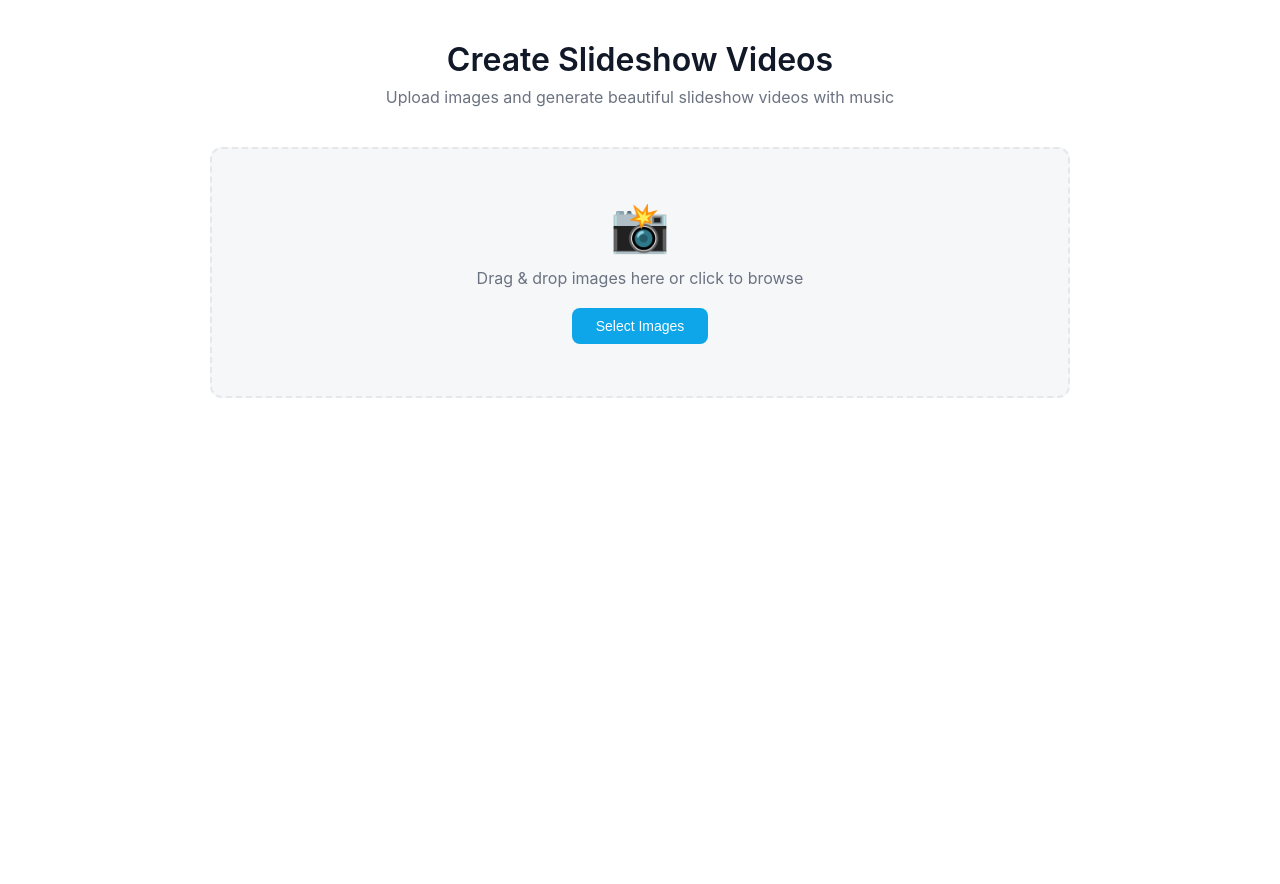
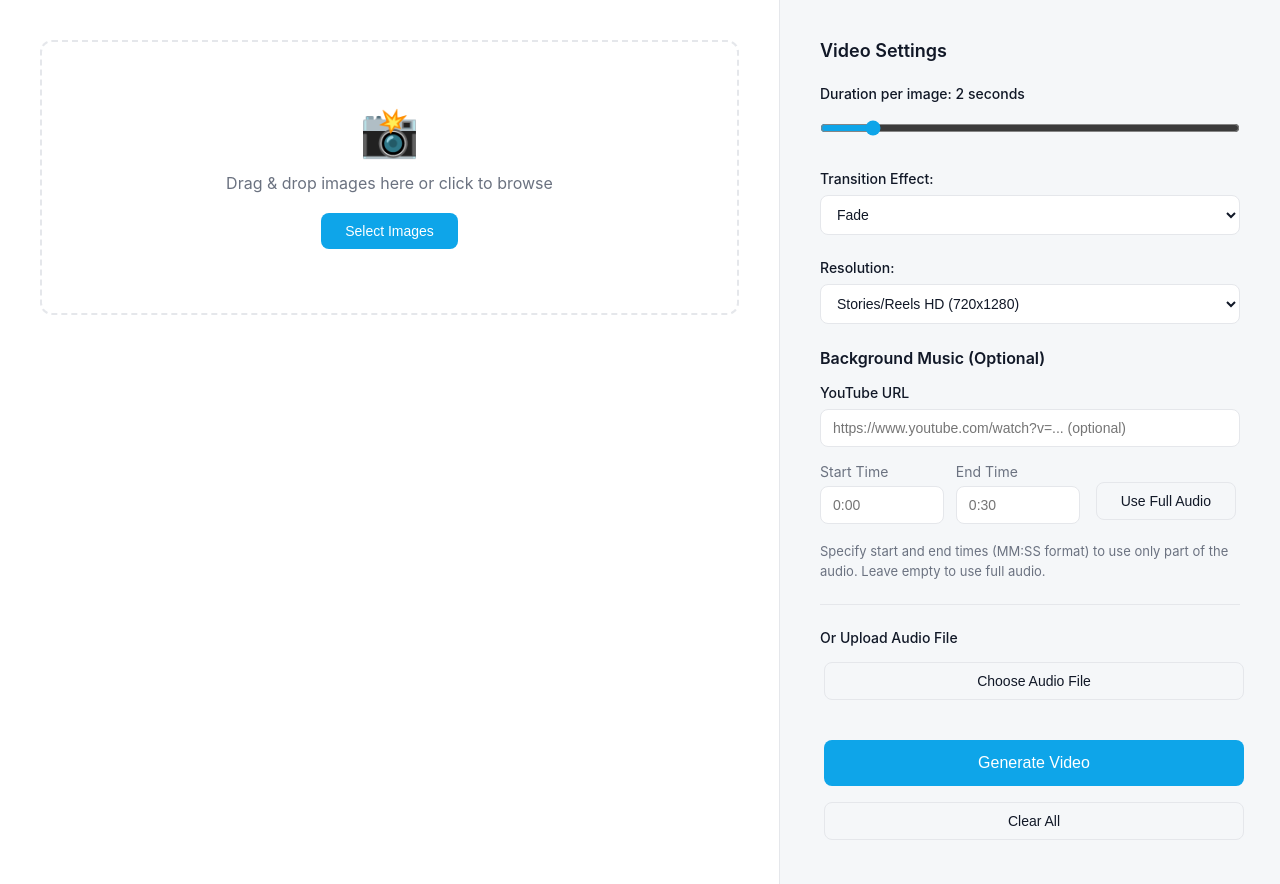
Before and after one commit to yatendra3192/simvid-python, a Flask app: page / in a window 1280 px wide. Shown: the part 73-957 px from the top of the page. Run offline with Flask 3, Linux system fonts and the light colour scheme; some libraries are stand-ins or nearby versions.

Commit message:
Update UI to split-screen desktop layout - image preview left, settings right

```diff
--- a/templates/index.html
+++ b/templates/index.html
@@ -72,35 +72,64 @@
         }
 
         .container {
-            max-width: 900px;
-            margin: 0 auto;
-            padding: 40px 20px;
+            max-width: 100%;
+            margin: 0;
+            padding: 0;
+            height: calc(100vh - 73px);
         }
 
-        h1 {
-            text-align: center;
-            color: var(--text);
-            margin-bottom: 8px;
-            font-size: 32px;
-            font-weight: 600;
+        /* Split screen layout */
+        .split-container {
+            display: flex;
+            height: 100%;
         }
 
-        .subtitle {
-            text-align: center;
-            color: var(--text-muted);
-            margin-bottom: 40px;
-            font-size: 16px;
+        .left-panel {
+            flex: 1;
+            padding: 40px;
+            overflow-y: auto;
+            border-right: 1px solid var(--border);
+        }
+
+        .right-panel {
+            width: 500px;
+            padding: 40px;
+            overflow-y: auto;
+            background: var(--bg-subtle);
+        }
+
+        .panel-title {
+            font-size: 18px;
+            font-weight: 600;
+            color: var(--text);
+            margin-bottom: 24px;
+        }
+
+        /* Mobile responsive */
+        @media (max-width: 1024px) {
+            .split-container {
+                flex-direction: column;
+            }
+
+            .left-panel {
+                border-right: none;
+                border-bottom: 1px solid var(--border);
+            }
+
+            .right-panel {
+                width: 100%;
+            }
         }
 
         .upload-area {
             border: 2px dashed var(--border);
             border-radius: 12px;
-            padding: 48px;
+            padding: 60px 48px;
             text-align: center;
             cursor: pointer;
             transition: all 0.2s ease;
-            background: var(--bg-subtle);
-            margin-bottom: 32px;
+            background: var(--bg);
+            margin-bottom: 24px;
             position: relative;
         }
 
@@ -123,17 +152,18 @@
 
         .preview-grid {
             display: grid;
-            grid-template-columns: repeat(auto-fill, minmax(150px, 1fr));
-            gap: 15px;
-            margin: 20px 0;
+            grid-template-columns: repeat(auto-fill, minmax(120px, 1fr));
+            gap: 12px;
+            margin: 0;
         }
 
         .preview-item {
             position: relative;
             aspect-ratio: 1;
-            border-radius: 10px;
+            border-radius: 8px;
             overflow: hidden;
-            box-shadow: 0 4px 10px rgba(0, 0, 0, 0.1);
+            box-shadow: 0 2px 8px rgba(0, 0, 0, 0.1);
+            border: 1px solid var(--border);
         }
 
         .preview-item img {
@@ -144,40 +174,45 @@
 
         .preview-item .remove-btn {
             position: absolute;
-            top: 5px;
-            right: 5px;
-            width: 30px;
-            height: 30px;
+            top: 4px;
+            right: 4px;
+            width: 24px;
+            height: 24px;
             border-radius: 50%;
-            background: rgba(255, 255, 255, 0.9);
+            background: rgba(0, 0, 0, 0.6);
             border: none;
             cursor: pointer;
-            font-size: 20px;
+            font-size: 16px;
             display: flex;
             align-items: center;
             justify-content: center;
-            box-shadow: 0 2px 5px rgba(0, 0, 0, 0.2);
+            color: white;
+            transition: background 0.2s;
         }
 
         .preview-item .remove-btn:hover {
-            background: #ff4444;
-            color: white;
+            background: #EF4444;
         }
 
         .settings {
-            background: var(--bg);
-            border: 1px solid var(--border);
-            padding: 32px;
-            border-radius: 12px;
-            margin: 32px 0;
-            display: none;
+            background: transparent;
+            border: none;
+            padding: 0;
+            border-radius: 0;
+            margin: 0;
+            display: block;
         }
 
         .settings h3 {
-            font-size: 18px;
+            font-size: 16px;
             font-weight: 600;
-            margin-bottom: 24px;
+            margin-bottom: 16px;
+            margin-top: 24px;
             color: var(--text);
+        }
+
+        .settings h3:first-child {
+            margin-top: 0;
         }
 
         .setting-group {
@@ -362,9 +397,9 @@
     </div>
 
     <div class="container">
-        <h1>Create Slideshow Videos</h1>
-        <p class="subtitle">Upload images and generate beautiful slideshow videos with music</p>
-
+        <div class="split-container">
+            <!-- Left Panel: Image Upload & Preview -->
+            <div class="left-panel">
                 <!-- Image Upload Section -->
                 <div class="upload-area" id="imageUploadArea">
                     <div class="upload-icon">📸</div>
@@ -377,10 +412,12 @@
 
                 <!-- Image Preview -->
                 <div class="preview-grid" id="imagePreview"></div>
+            </div>
 
-        <!-- Settings -->
+            <!-- Right Panel: Video Settings -->
+            <div class="right-panel">
+                <div class="panel-title">Video Settings</div>
                 <div class="settings" id="settings">
-            <h3>Video Settings</h3>
             <div class="setting-group">
                 <label>Duration per image: <span id="durationValue">2</span> seconds</label>
                 <input type="range" id="duration" min="1" max="10" value="2" oninput="document.getElementById('durationValue').textContent = this.value">
@@ -404,7 +441,7 @@
             </div>
 
             <!-- Audio Section -->
-            <h3 style="margin-top: 32px;">Background Music (Optional)</h3>
+            <h3>Background Music (Optional)</h3>
             <div class="audio-section">
                 <div style="margin-bottom: 20px;">
                     <label style="display: block; margin-bottom: 8px; font-weight: 500; color: var(--text); font-size: 14px;">YouTube URL</label>
@@ -442,31 +479,33 @@
                 </div>
                 <div id="audioStatus" class="status"></div>
             </div>
-        </div>
 
             <!-- Action Buttons -->
-        <div style="text-align: center; margin-top: 32px; display: none;" id="actionButtons">
-            <button class="btn btn-primary" id="generateBtn" style="font-size: 16px; padding: 12px 32px;">
+            <div style="margin-top: 32px;" id="actionButtons">
+                <button class="btn btn-primary" id="generateBtn" style="width: 100%; font-size: 16px; padding: 14px;">
                     Generate Video
                 </button>
-            <button class="btn btn-secondary" id="clearBtn">Clear All</button>
+                <button class="btn btn-secondary" id="clearBtn" style="width: 100%; margin-top: 12px;">Clear All</button>
             </div>
 
             <!-- Progress -->
             <div id="progress" style="display: none; margin-top: 32px;">
-            <div style="background: var(--bg-subtle); border-radius: 8px; overflow: hidden; border: 1px solid var(--border);">
+                <div style="background: var(--bg); border-radius: 8px; overflow: hidden; border: 1px solid var(--border);">
                     <div id="progressBar" style="background: var(--accent); height: 8px; width: 0%; transition: width 0.3s ease;"></div>
                 </div>
                 <div id="progressStatus" class="status"></div>
             </div>
 
             <!-- Video Result -->
-        <div id="videoResult" style="display: none; margin-top: 32px; text-align: center;">
-            <h3 style="font-size: 20px; font-weight: 600; margin-bottom: 20px; color: var(--text);">Your Video is Ready! 🎉</h3>
-            <video id="videoPlayer" controls style="width: 100%; max-width: 600px; margin: 24px 0; border-radius: 12px; border: 1px solid var(--border); background: #000;"></video>
-            <div>
-                <a id="downloadLink" class="btn btn-success" download style="font-size: 16px; padding: 12px 32px;">Download Video</a>
-                <button class="btn btn-secondary" id="createNewBtn">Create New Video</button>
+            <div id="videoResult" style="display: none; margin-top: 32px;">
+                <h3 style="font-size: 20px; font-weight: 600; margin-bottom: 20px; color: var(--text); text-align: center;">Your Video is Ready! 🎉</h3>
+                <video id="videoPlayer" controls style="width: 100%; margin: 24px 0; border-radius: 12px; border: 1px solid var(--border); background: #000;"></video>
+                <div style="display: flex; gap: 12px;">
+                    <a id="downloadLink" class="btn btn-success" download style="flex: 1; font-size: 16px; padding: 14px; text-align: center; text-decoration: none;">Download Video</a>
+                    <button class="btn btn-secondary" id="createNewBtn" style="flex: 1;">Create New Video</button>
+                </div>
+            </div>
+        </div>
         </div>
         </div>
     </div>
@@ -633,8 +672,7 @@
                 if (data.success) {
                     sessionId = data.session_id;
                     uploadedImages = data.images;
-                    document.getElementById('settings').style.display = 'block';
-                    document.getElementById('actionButtons').style.display = 'block';
+                    // Settings already visible in right panel
                     console.log('Upload successful:', data);
                 }
             } catch (error) {
@@ -878,8 +916,7 @@
             uploadedImages = [];
             sessionId = null;
             audioId = null;
-            document.getElementById('settings').style.display = 'none';
-            document.getElementById('actionButtons').style.display = 'none';
+            // Settings remain visible in right panel
         }
 
         function createNew() {
```
Lines whose indentation alone changed are shown as unchanged.
